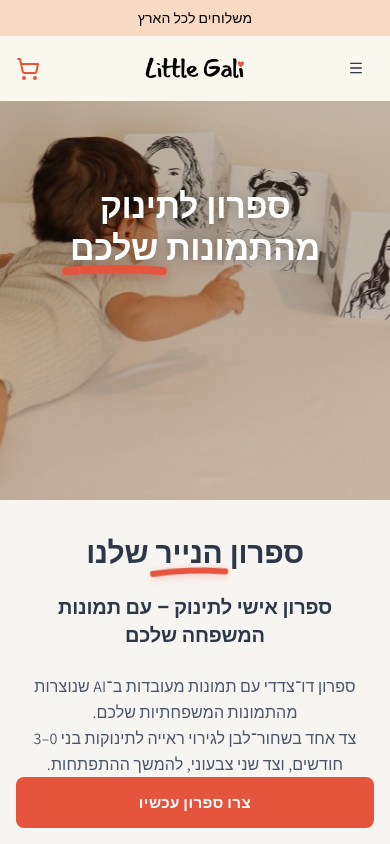
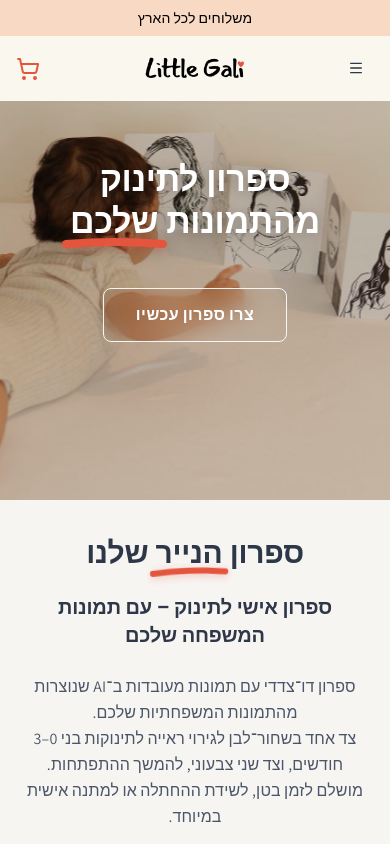
Before and after one commit to yawel-wel/little-gali, a Next.js app: page / in a window 390 px wide. Shown: the top 844 px of the page. Built offline with nearby package versions, Linux system fonts and the light colour scheme.

Commit message:
changed cta button on mobile to not be fixed

```diff
--- a/src/app/page.tsx
+++ b/src/app/page.tsx
@@ -741,26 +741,22 @@ export default function Home() {
                 {/* CTA Button */}
                 <div className="pt-6">
                   <motion.div
-                    className="fixed bottom-4 left-1/2 w-[calc(100%-32px)] max-w-md -translate-x-1/2 z-40 sm:relative sm:bottom-auto sm:left-auto sm:w-auto sm:max-w-none sm:translate-x-0"
+                    className="relative w-auto"
                   >
                     <a href="/upload">
                       <MuiButton
                         variant="contained"
                         color="primary"
                         sx={{
-                          width: { xs: "100%", sm: "auto" },
-                          px: { xs: 3, sm: 4 },
-                          py: { xs: 1.5, sm: 1.5 },
+                          px: 4,
+                          py: 1.5,
                           fontFamily: "var(--font-assistant)",
                           fontWeight: 700,
-                          fontSize: { xs: "0.95rem", sm: "1rem" },
+                          fontSize: "1rem",
                           textTransform: "none",
-                          bgcolor: { xs: "primary.main", md: "transparent" },
-                          border: {
-                            xs: "none",
-                            md: "1px solid rgba(255,255,255,0.9)",
-                          },
-                          backdropFilter: { md: "blur(12px)" },
+                          bgcolor: "transparent",
+                          border: "1px solid rgba(255,255,255,0.9)",
+                          backdropFilter: "blur(12px)",
                         }}
                       >
                         {t("home.hero.cta")}
```
